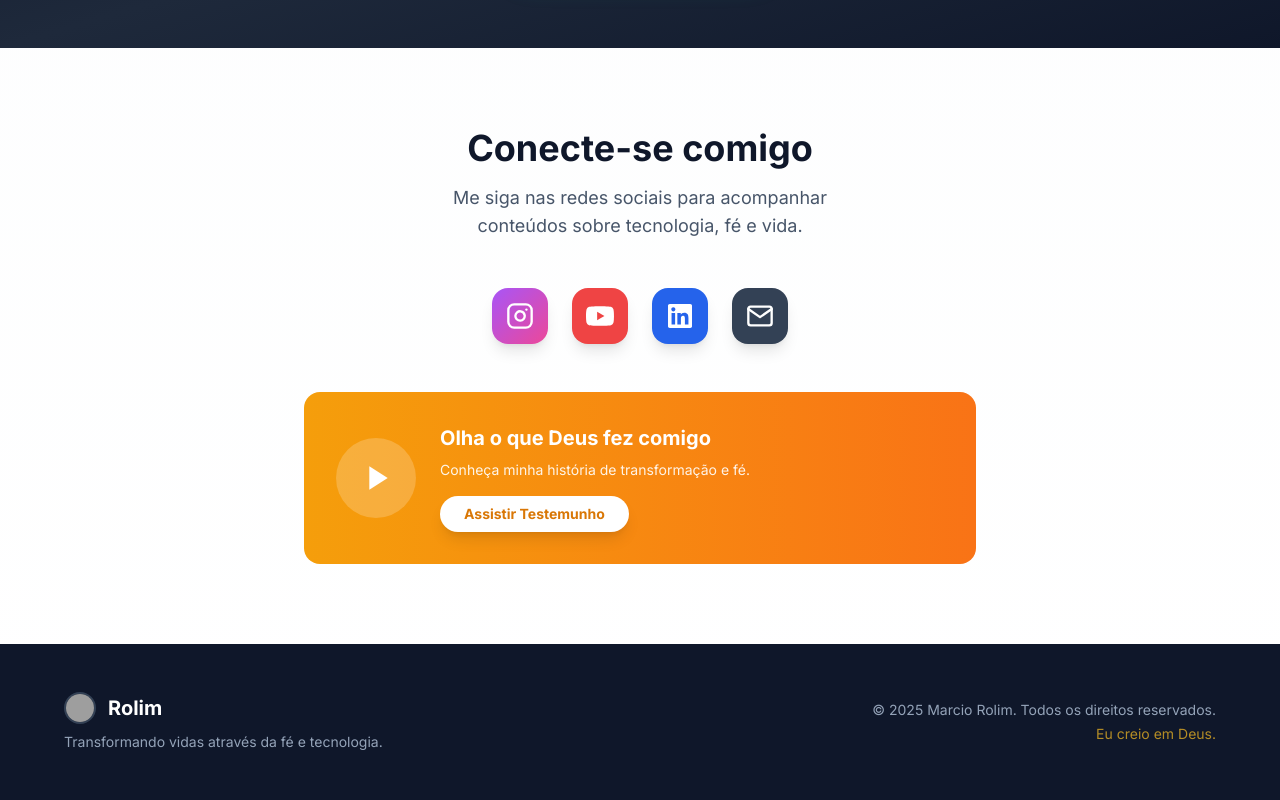
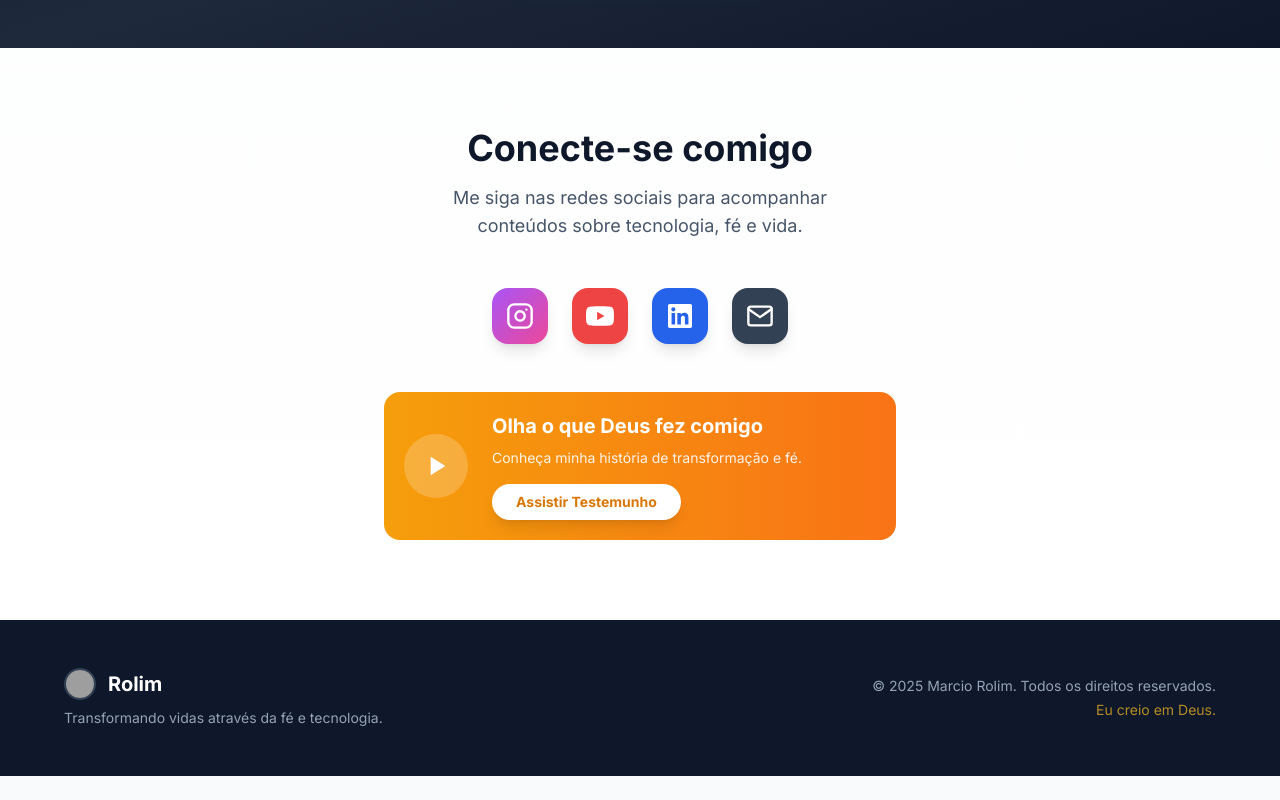
Before and after one commit to mrolimdev/Site-Pessoal-Marcio-Rolim, a React (Vite) app: page / in a window 1280 px wide. Shown: the part 2222-3022 px from the top of the page. After the commit the page ends 2998 px from the top, so only its background shows below. Built offline with nearby package versions, Linux system fonts and the light colour scheme; grey boxes are pictures that could not be loaded.

Commit message:
style: Reduce the size and padding of the testimony video section UI elements.

```diff
--- a/App.tsx
+++ b/App.tsx
@@ -449,12 +449,12 @@ function App() {
             </div>
 
             {/* Testimony Video Section */}
-            <div className="mt-8 max-w-2xl mx-auto">
-              <div className="bg-gradient-to-r from-amber-500 to-orange-500 rounded-2xl p-6 md:p-8 text-white relative overflow-hidden">
+            <div className="mt-8 max-w-lg mx-auto">
+              <div className="bg-gradient-to-r from-amber-500 to-orange-500 rounded-2xl p-4 md:p-5 text-white relative overflow-hidden">
                 <div className="flex flex-col sm:flex-row items-center gap-6">
                   <div className="flex-shrink-0">
-                    <div className="w-20 h-20 bg-white/20 rounded-full flex items-center justify-center">
-                      <svg className="h-10 w-10 text-white" viewBox="0 0 24 24" fill="currentColor">
+                    <div className="w-16 h-16 bg-white/20 rounded-full flex items-center justify-center">
+                      <svg className="h-8 w-8 text-white" viewBox="0 0 24 24" fill="currentColor">
                         <path d="M8 5v14l11-7z" />
                       </svg>
                     </div>
```
